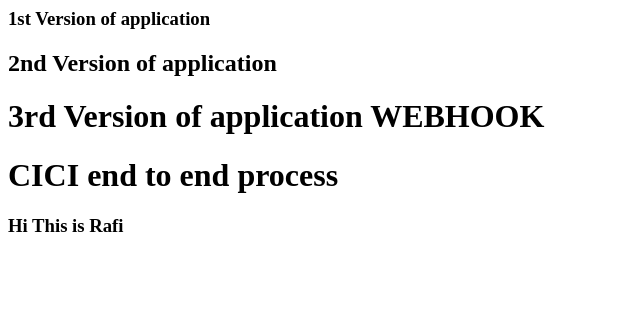
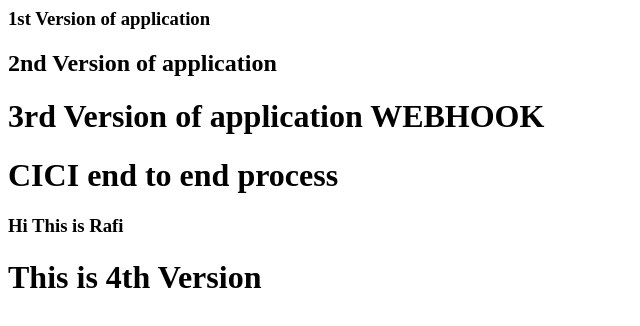
Before and after one commit to mdrafi488/cicd-app4, a plain HTML site: page index.html in a window 1280 px wide. Shown: the whole page, without its empty margins (0-640 px from the left). Drawn offline with Linux system fonts and the light colour scheme.

Commit message:
New Version Added

```diff
--- a/index.html
+++ b/index.html
@@ -3,3 +3,4 @@
 <h1> 3rd Version of application WEBHOOK</h1>
 <h1> CICI end to end process </h1>
 <h3>Hi This is Rafi</h3>
+<h1 color="Green"> <b>This is 4th Version </b></h1>
```
